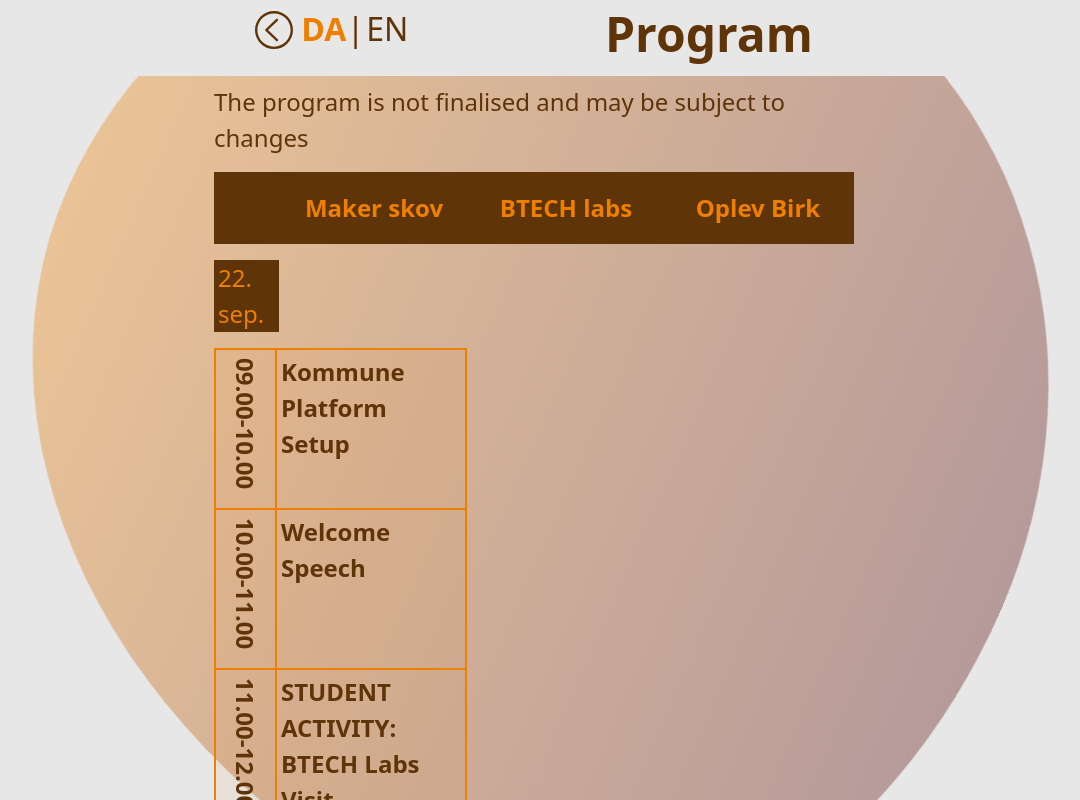
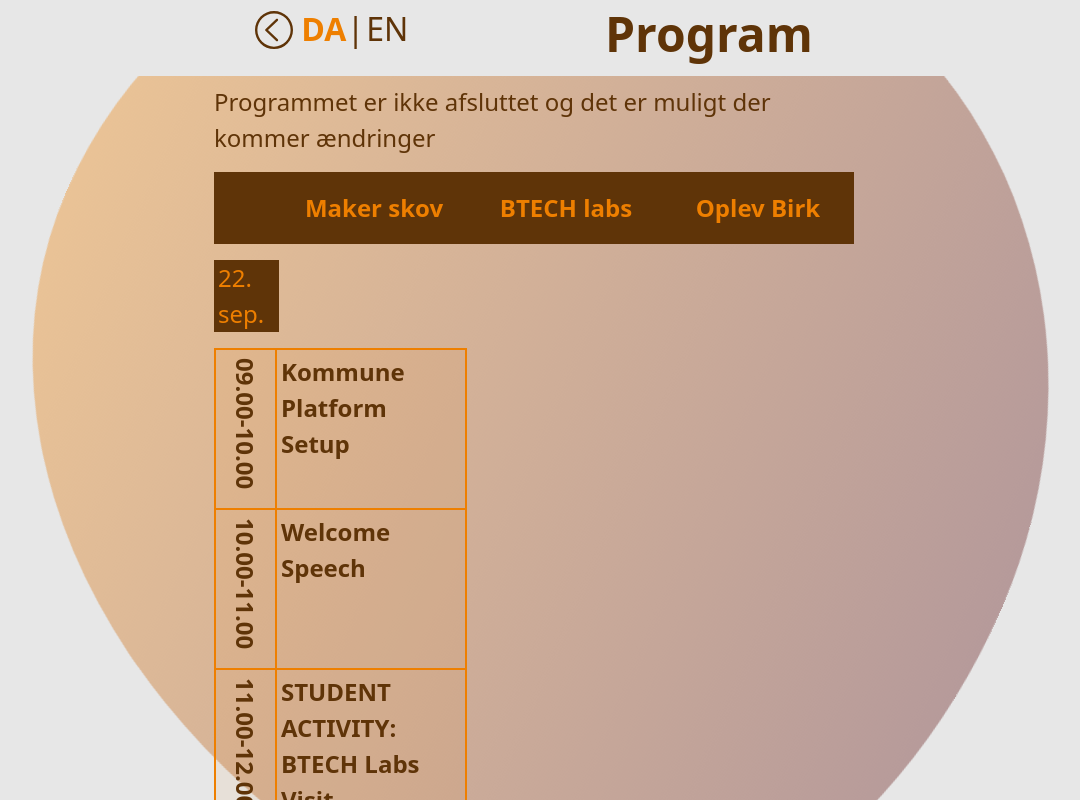
Before and after one commit to ProtoLab-BTECH-AU/mvmf-promo, a React (Create React App) app: page /program in a window 1280 px wide. Shown: the top 800 px of the page, without its empty margins (106-1186 px from the left). Built offline with nearby package versions, Linux system fonts and the light colour scheme; a web font is replaced by a local one.

Commit message:
src:Program - add Danish version of warning about changes

```diff
--- a/src/pages/Program.tsx
+++ b/src/pages/Program.tsx
@@ -199,7 +199,8 @@ export const Program: FC = () => {
       <Row className="mb-5 pb-5">
         <Col xs={12} lg={7} xl={6} className="mx-auto p-0">
           <p className="px-2 px-lg-0 pt-2 text-xsmall">
-            The program is not finalised and may be subject to changes
+            {languageContext.language === "danish" && "Programmet er ikke afsluttet og det er muligt der kommer ændringer"}
+            {languageContext.language === "english" && "The program is not finalised and may be subject to changes"}
           </p>
 
           <table className="sticky-top" style={{zIndex: 1021, top: "4.75rem"}}>
```
